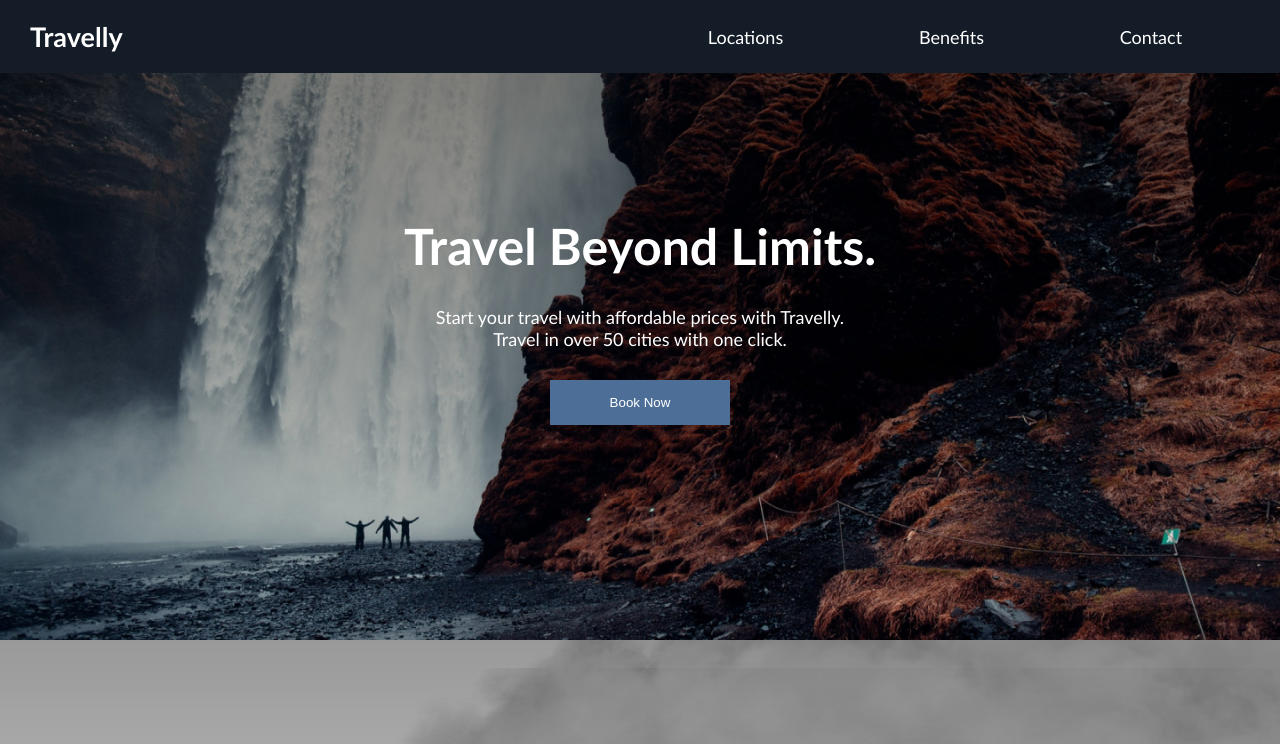
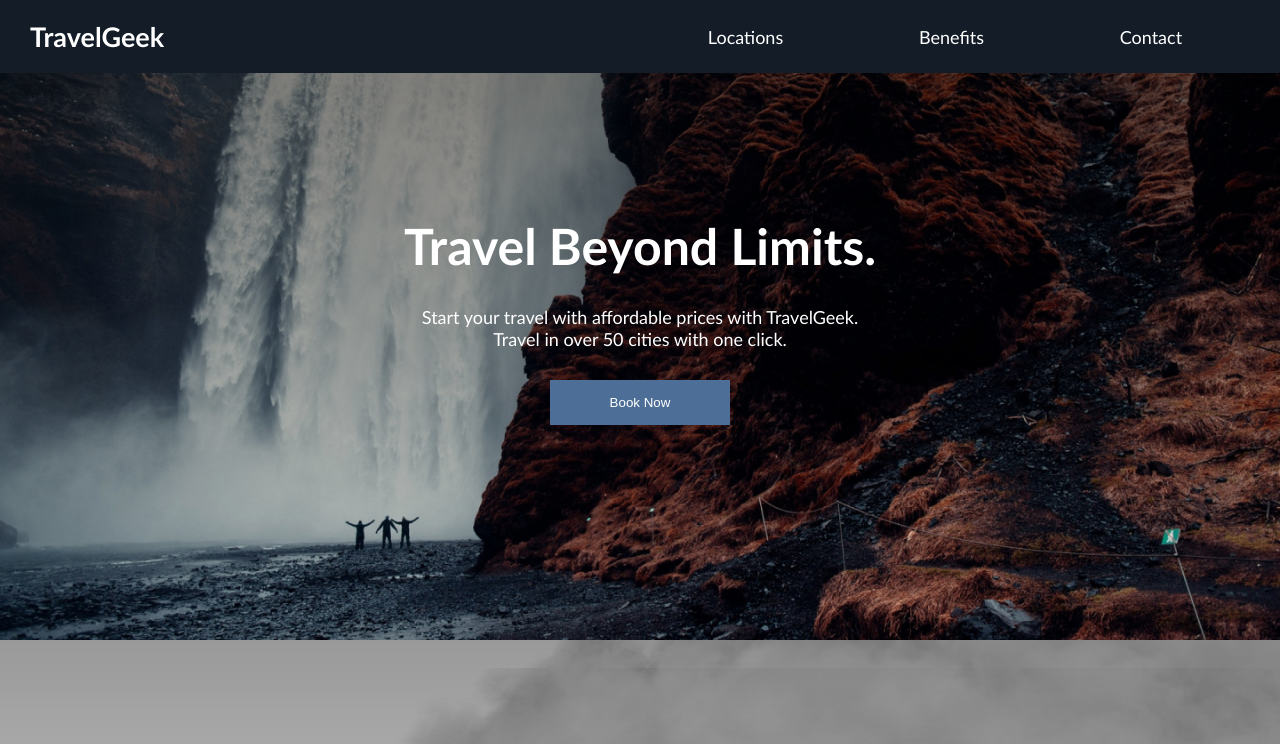
Before and after one commit to OdeStaples/TravelGeek, a plain HTML site: page index.html in a window 1280 px wide. Shown: the top 744 px of the page. Drawn offline with Linux system fonts and the light colour scheme.

Commit message:
Update index.html

```diff
--- a/index.html
+++ b/index.html
@@ -12,7 +12,7 @@
     <!---------------------------Header------------------------------>
     <header>
       <div class="logo-div">
-        <h2><a href="#">Travelly</a></h2>
+        <h2><a href="#">TravelGeek</a></h2>
       </div>
       <nav>
         <div class="hamburger">
@@ -37,7 +37,7 @@
         <article class="locations-content">
           <h2>Travel Beyond Limits.<br /></h2>
           <p>
-            Start your travel with affordable prices with Travelly.<br />Travel
+            Start your travel with affordable prices with TravelGeek.<br />Travel
             in over 50 cities with one click.
           </p>
           <button>Book Now</button>
@@ -139,7 +139,7 @@
       </section>
     </main>
     <footer>
-      <h2>Travelly&copy2019</h2>
+      <h2>TravelGeek&copy2019</h2>
       <ul>
         <li>
           <a href="#"><img src="./icons/youtube.svg" alt="" /></a>
```
